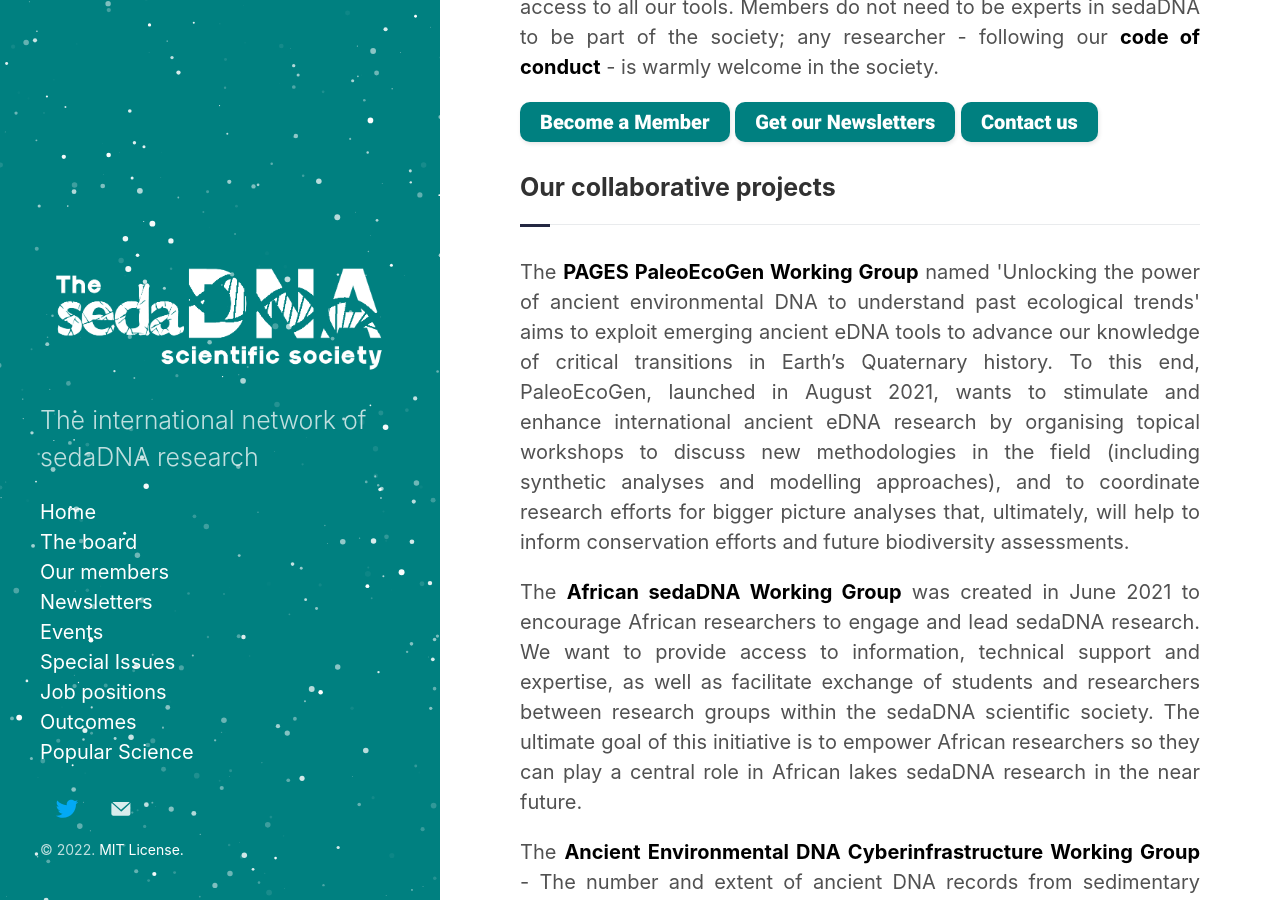
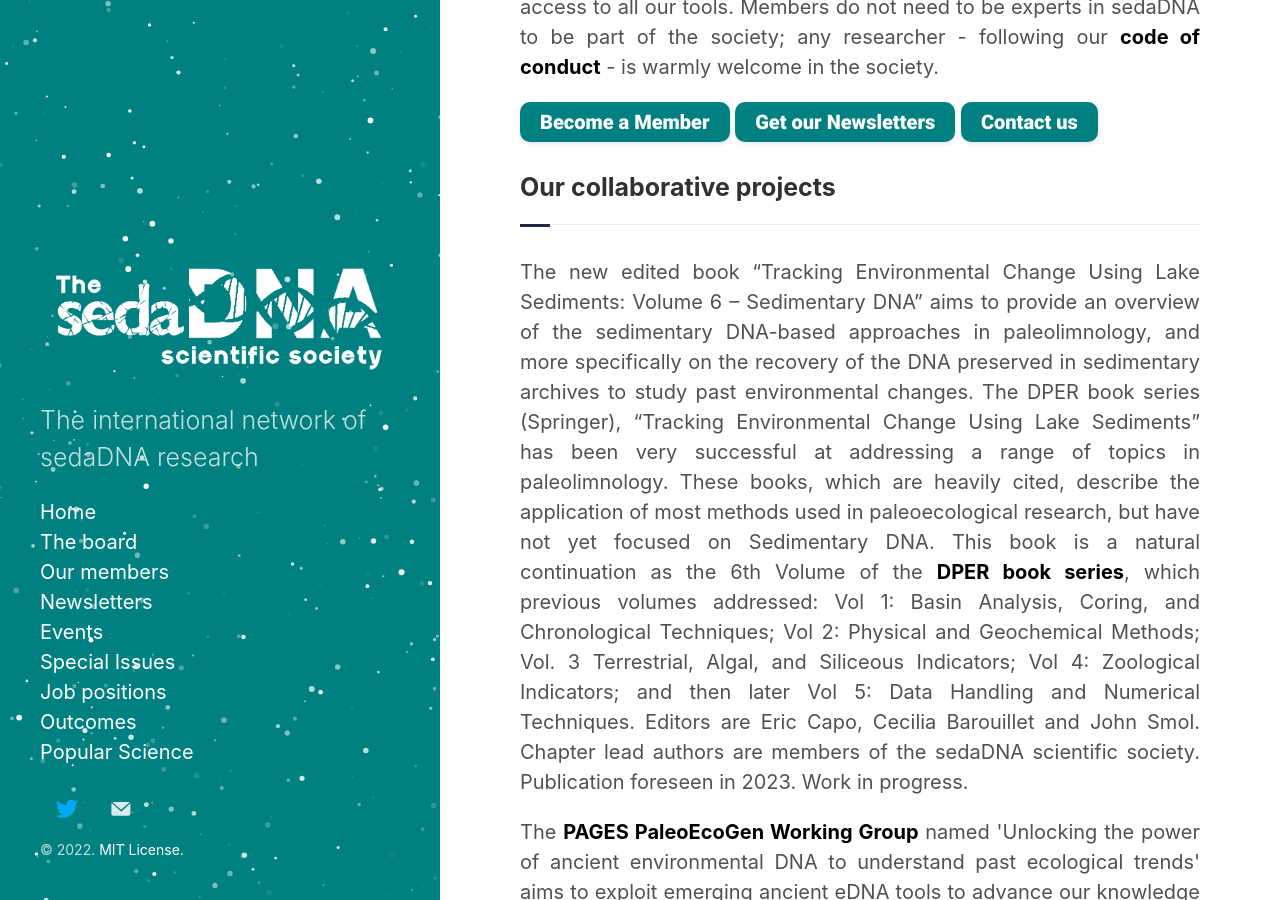
Before and after one commit to sedadna/sedadna.github.io, a Jekyll site: the page built from index.html, in a window 1280 px wide and 900 px high, scrolled down 562 px. Built offline with Jekyll 4.4.1, drawn with Linux system fonts in a browser that asks for light colours; the list of posts is cut into pages by our own code.

Commit message:
Update index.html

```diff
--- a/index.html
+++ b/index.html
@@ -12,8 +12,11 @@ layout: category
 <br>
 </div>
 
+
+
 <div class="intro">
 <h3 class="section-title underline">Our collaborative projects</h3>
+<p> The new edited book “Tracking Environmental Change Using Lake Sediments: Volume 6 – Sedimentary DNA” aims to provide an overview of the sedimentary DNA-based approaches in paleolimnology, and more specifically on the recovery of the DNA preserved in sedimentary archives to study past environmental changes. The DPER book series (Springer), “Tracking Environmental Change Using Lake Sediments” has been very successful at addressing a range of topics in paleolimnology. These books, which are heavily cited, describe the application of most methods used in paleoecological research, but have not yet focused on Sedimentary DNA. This book is a natural continuation as the 6th Volume of the <a href="https://www.springer.com/series/5869/books" target="_blank"><b>DPER book series</b></a>, which previous volumes addressed:  Vol 1: Basin Analysis, Coring, and Chronological Techniques; Vol 2: Physical and Geochemical Methods; Vol. 3 Terrestrial, Algal, and Siliceous Indicators; Vol 4: Zoological Indicators; and then later Vol 5: Data Handling and Numerical Techniques. Editors are Eric Capo, Cecilia Barouillet and John Smol. Chapter lead authors are members of the sedaDNA scientific society. Publication foreseen in 2023. Work in progress.</p>
 <p> The <a href="https://pastglobalchanges.org/science/wg/paleoecogen" target="_blank"><b>PAGES PaleoEcoGen Working Group</b></a> named 'Unlocking the power of ancient environmental DNA to understand past ecological trends' aims to exploit emerging ancient eDNA tools to advance our knowledge of critical transitions in Earth’s Quaternary history. To this end, PaleoEcoGen, launched in August 2021, wants to stimulate and enhance international ancient eDNA research by organising topical workshops to discuss new methodologies in the field (including synthetic analyses and modelling approaches), and to coordinate research efforts for bigger picture analyses that, ultimately, will help to inform conservation efforts and future biodiversity assessments.</p>
 <p> The <a href="https://ercapo.wixsite.com/sedadna-society/african-sedadna-wg" target="_blank"><b>African sedaDNA Working Group</b></a> was created in June 2021 to encourage African researchers to engage and lead sedaDNA research. We want to provide access to information, technical support and expertise, as well as facilitate exchange of students and researchers between research groups within the sedaDNA scientific society. The ultimate goal of this initiative is to empower African researchers so they can play a central role in African lakes sedaDNA research in the near future.</p>
 <p> The <a href="https://www.neotomadb.org/news/157891" target="_blank"><b>Ancient Environmental DNA Cyberinfrastructure Working Group</b></a> - The number and extent of ancient DNA records from sedimentary environments (sedaDNA) is rapidly increasing, which creates new opportunities for integrative and macroscale investigations into past population, community, and environmental dynamics at unprecedented taxonomic resolution and spatiotemporal extent.  Since summer 2020, this working group has been meeting regularly to assess the current state of science and informatics, assess needs and gaps, and establish recommendations for joint analysis of many sedaDNA records.</p>
```
